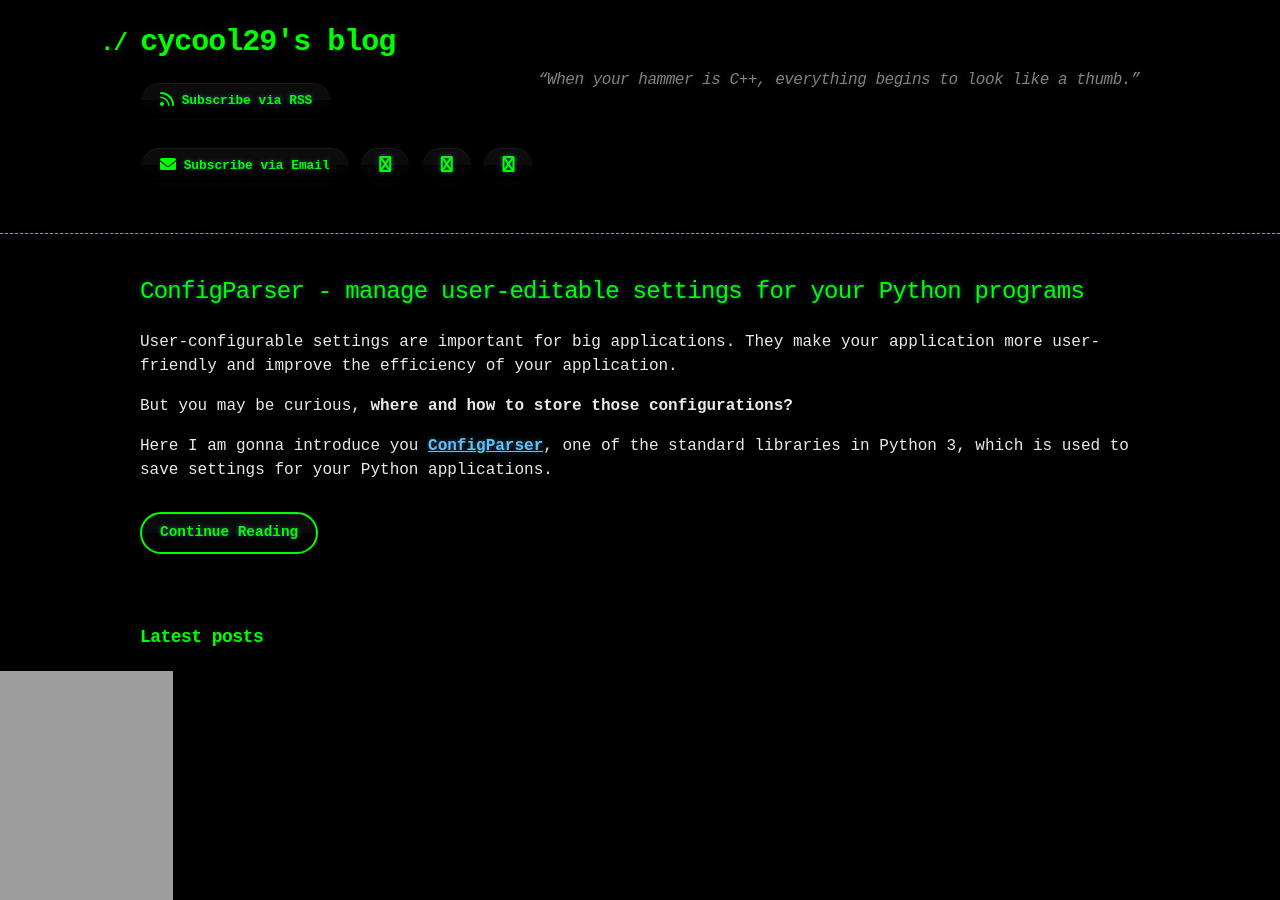
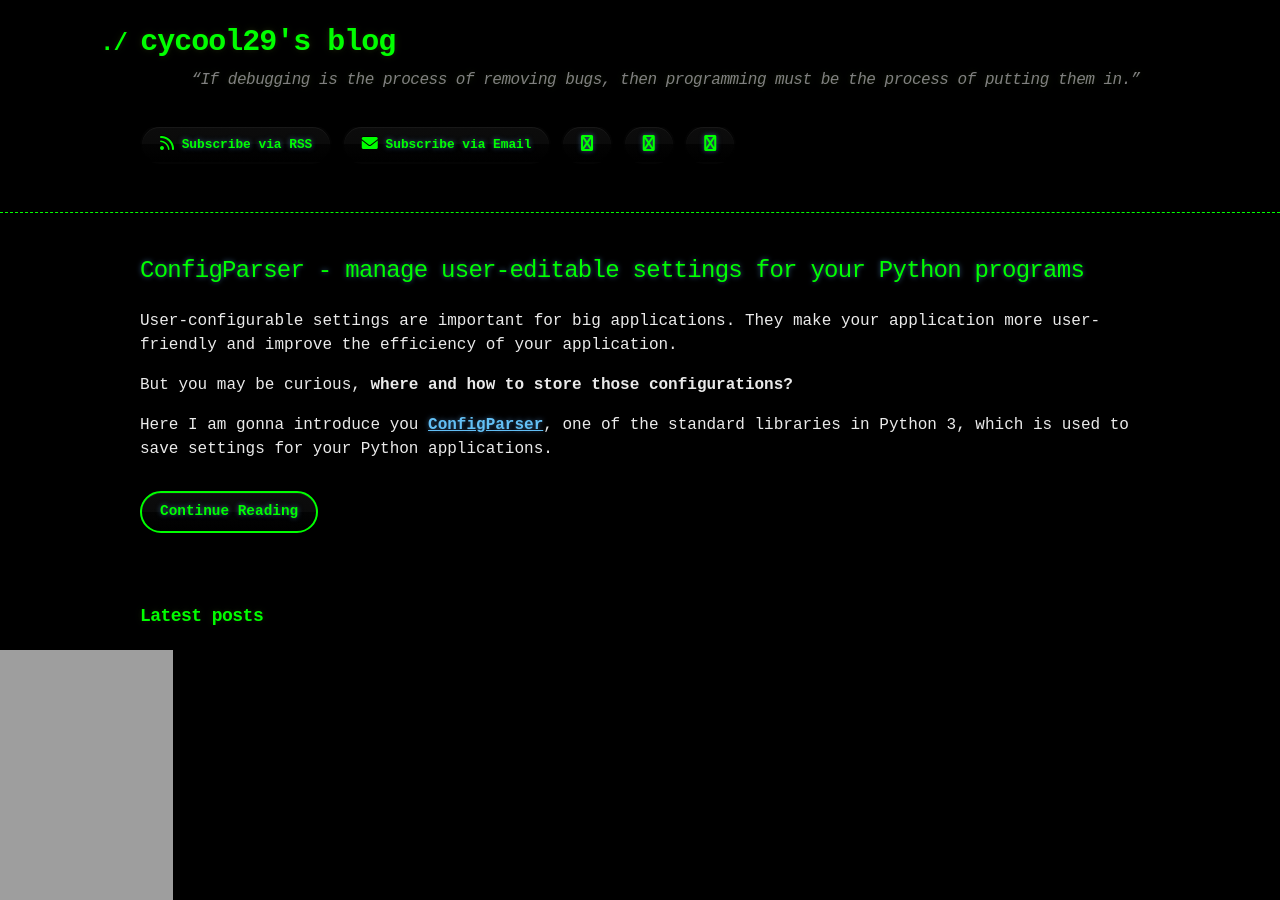
Before and after one commit to cycool29/cycool29.github.io, a Jekyll site: the page built from index.md, in a window 1280 px wide and 900 px high. Built offline with Jekyll 4.4.1, drawn with Linux system fonts in a browser that asks for light colours; a style sheet for code colours, icons or effects is not loaded.

Commit message:
Update quotes

```diff
--- a/_config.yml
+++ b/_config.yml
@@ -1,5 +1,5 @@
 title: cycool29's blog
-description: "“When your hammer is C++, everything begins to look like a thumb.” "
+description: "“If debugging is the process of removing bugs, then programming must be the process of putting them in.” "
 bio: A high school student. Intermediate in Python, Git, Bash. Learning JavaScript. He/Him. "
 author: cycool29
 url: https://cycool29.github.io
```
